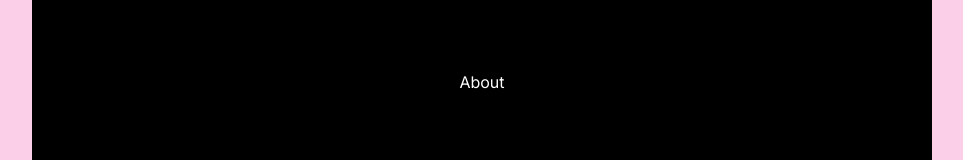
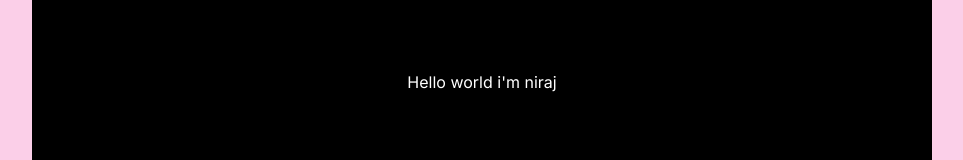
Before and after one commit to pahadiniraj/Portfolio, a Next.js app: page /about in a window 1280 px wide. Shown: the part 282-442 px from the top of the page, without its empty margins (158-1121 px from the left). Built offline with nearby package versions, Linux system fonts and the light colour scheme.

Commit message:
added hello world

```diff
--- a/src/Components/About/About.tsx
+++ b/src/Components/About/About.tsx
@@ -1,7 +1,7 @@
 import React from "react";
 
 const About = () => {
-  return <div>About</div>;
+  return <div>Hello world i'm niraj</div>;
 };
 
 export default About;
```
